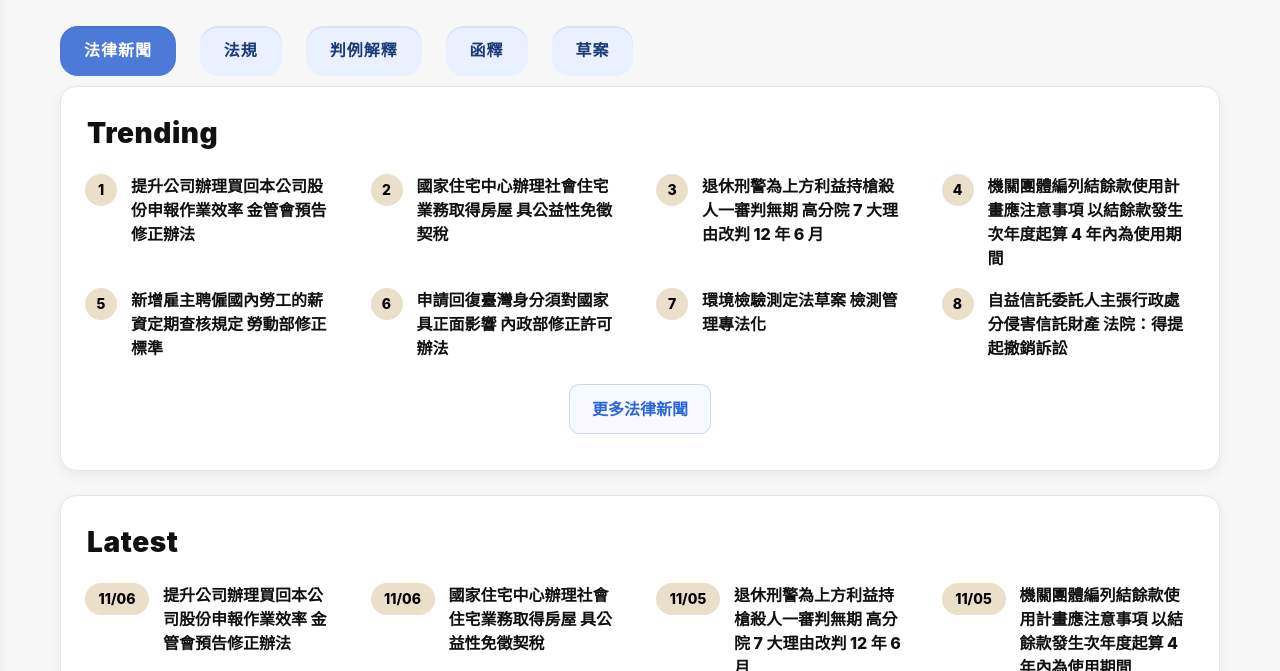
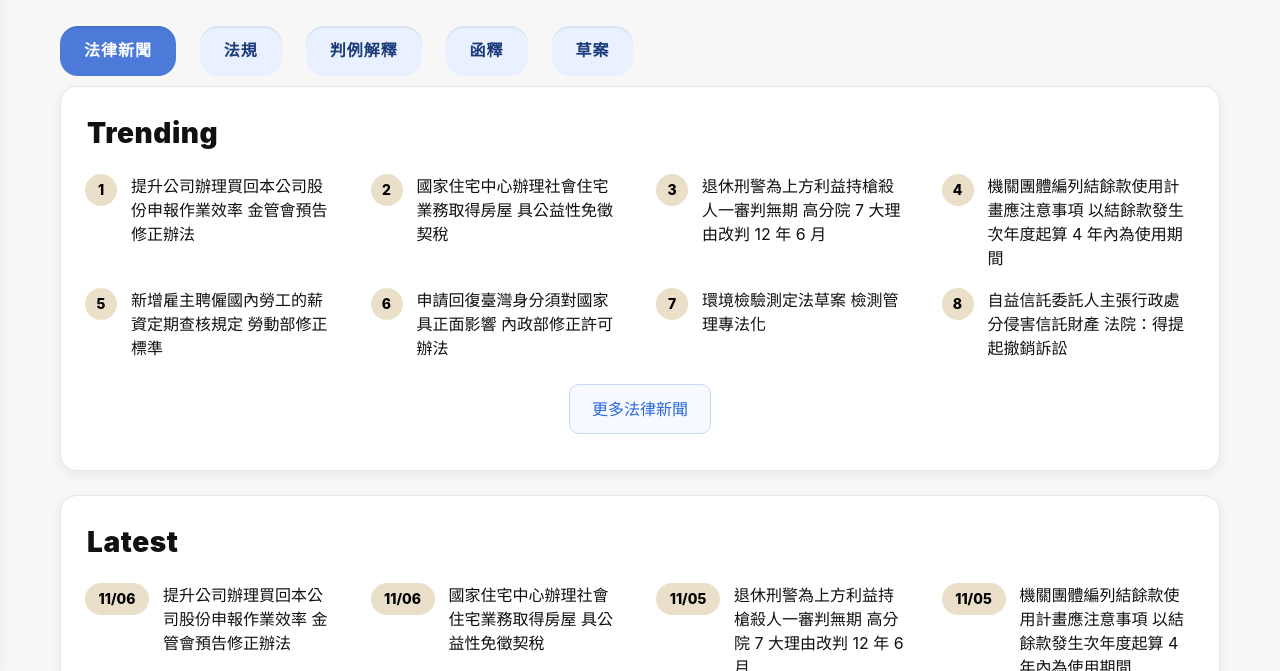
Before and after one commit to rachelL-tech/f2e, a plain HTML site: page midterm-project/index.html in a window 1280 px wide. Shown: the part 129-800 px from the top of the page. Drawn offline with Linux system fonts and the light colour scheme.

Commit message:
Update template.css

```diff
--- a/midterm-project/template.css
+++ b/midterm-project/template.css
@@ -15,7 +15,7 @@
 *{box-sizing:border-box}
 html,body{margin:0;padding:0}
 body{
-  font-family: -apple-system, BlinkMacSystemFont, "PingFang TC","Noto Sans TC", "Segoe UI", Roboto, "Helvetica Neue", Arial, "Noto Sans", sans-serif;
+  font-family: -apple-system, BlinkMacSystemFont, "Times New Roman", Times, "PMingLiU", "新細明體", "Songti TC", serif;
   color:var(--text);
   background:var(--bg);
   line-height:1.6;
@@ -123,7 +123,7 @@ svg.icon{width:18px;height:18px}
   display:inline-grid;place-items:center;flex:none;
   background:#eadfc9;color:#000;font-weight:800;font-size:14px;
 }
-.rank a{display:inline-block;line-height:1.5;font-weight:800}
+.rank a{display:inline-block;line-height:1.5;font-weight:400}
 .rank a:hover{text-decoration:underline}
 
 /* --- 分類 pills --- */
```
